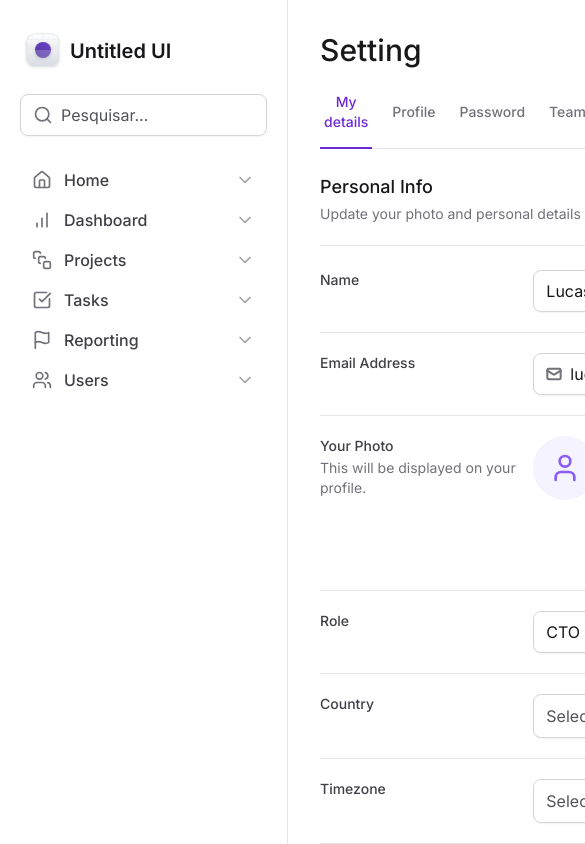
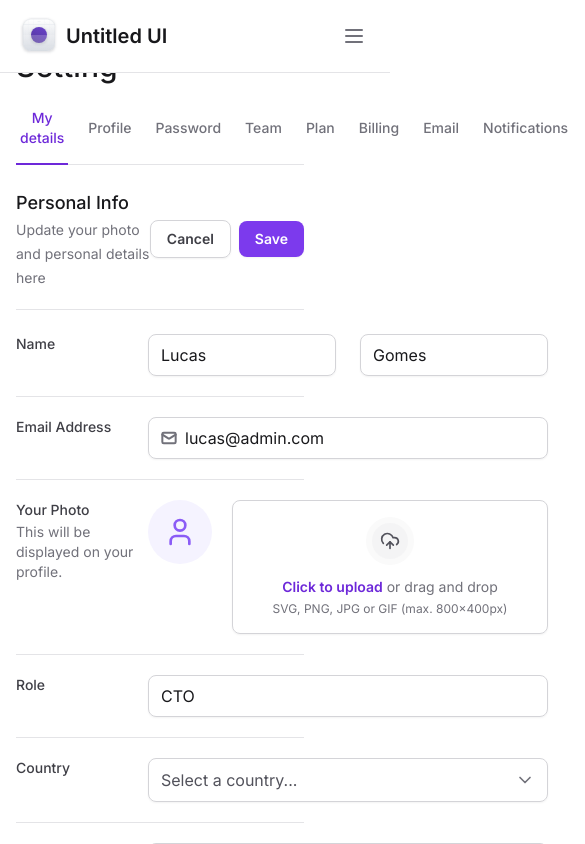
Before and after one commit to lucasgomesmatos/tailwind-next, a Next.js app: page / in a window 390 px wide. Shown: the top 844 px of the page, 585 px wide, since content can reach past the window. Built offline with nearby package versions, Linux system fonts and the light colour scheme.

Commit message:
feat: sidebar mobile

```diff
--- a/package.json
+++ b/package.json
@@ -10,6 +10,7 @@
   },
   "dependencies": {
     "@formkit/auto-animate": "^0.8.2",
+    "@radix-ui/react-collapsible": "^1.1.1",
     "@radix-ui/react-select": "^2.1.2",
     "@radix-ui/react-tabs": "^1.1.1",
     "clsx": "^2.1.1",
--- a/src/app/layout.tsx
+++ b/src/app/layout.tsx
@@ -21,7 +21,9 @@
       <body className={cn(inter.className)}>
         <div className="grid min-h-screen grid-cols-app">
           <Sidebar />
-          <main className="px-8 pb-12 pt-8">{children}</main>
+          <main className="px-4 pb-12 pt-12 lg:col-start-2 lg:px-8 lg:pt-8">
+            {children}
+          </main>
         </div>
       </body>
     </html>
--- a/src/components/sidebar/index.tsx
+++ b/src/components/sidebar/index.tsx
@@ -1,3 +1,5 @@
+'use client'
+
 import {
   BarChart,
   CheckSquare,
@@ -5,6 +7,7 @@
   Flag,
   Home,
   LifeBuoy,
+  Menu,
   Search,
   SquareStack,
   Users,
@@ -15,10 +18,24 @@
 import { UsedSpaceWidget } from '../used-space-widget'
 import { Logo } from './logo'
 
+import * as Collapsible from '@radix-ui/react-collapsible'
+import { Button } from '../button'
+
 export const Sidebar = () => {
   return (
-    <aside className="flex flex-col gap-6 border-r border-zinc-200 px-5 py-8">
+    <Collapsible.Root className="fixed left-0 right-0 top-0 z-20 flex flex-col gap-6 border-b border-zinc-200 bg-white p-4 data-[state=open]:bottom-0 lg:right-auto lg:w-80 lg:border-r lg:px-5 lg:py-8 lg:data-[state=closed]:bottom-0">
+      <div className="flex items-center justify-between">
         <Logo />
+        <Collapsible.Trigger asChild className="lg:hidden">
+          <Button variant="ghost">
+            <Menu className="size-6" />
+          </Button>
+        </Collapsible.Trigger>
+      </div>
+      <Collapsible.Content
+        forceMount
+        className="flex flex-1 flex-col gap-6 data-[state=closed]:hidden lg:data-[state=closed]:flex"
+      >
         <Input.Root>
           <Input.Prefix>
             <Search className="size-5 text-zinc-500" />
@@ -56,6 +73,7 @@
           <div className="h-px bg-zinc-200" />
           <Profile />
         </div>
-    </aside>
+      </Collapsible.Content>
+    </Collapsible.Root>
   )
 }
```
Also changed, not shown: 1 other file (tests, documents, lock files or other folders). Lines whose indentation alone changed are shown as unchanged.
